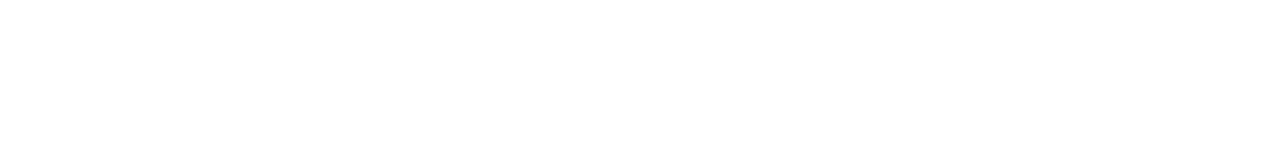
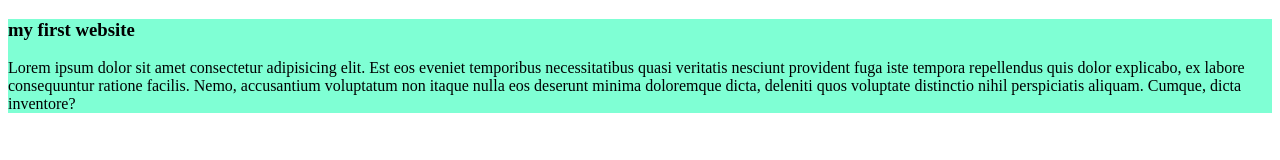
Before and after one commit to Mitu-Rani-Sutradhar/My-simple-website, a plain HTML site: page index.html in a window 1280 px wide. Drawn offline with Linux system fonts and the light colour scheme.

Commit message:
added the first web

```diff
--- a/index.html
+++ b/index.html
@@ -4,8 +4,13 @@
     <meta charset="UTF-8">
     <meta name="viewport" content="width=device-width, initial-scale=1.0">
     <title>My simple website</title>
+    <link rel="stylesheet" href="styles/style.css">
 </head>
 <body>
+    <div>
+        <h3>my first website</h3>
+        <p>Lorem ipsum dolor sit amet consectetur adipisicing elit. Est eos eveniet temporibus necessitatibus quasi veritatis nesciunt provident fuga iste tempora repellendus quis dolor explicabo, ex labore consequuntur ratione facilis. Nemo, accusantium voluptatum non itaque nulla eos deserunt minima doloremque dicta, deleniti quos voluptate distinctio nihil perspiciatis aliquam. Cumque, dicta inventore?</p>
 
+    </div>
 </body>
 </html>
--- /dev/null
+++ b/styles/style.css
@@ -0,0 +1,4 @@
+div{
+
+    background-color: aquamarine;
+}
```
